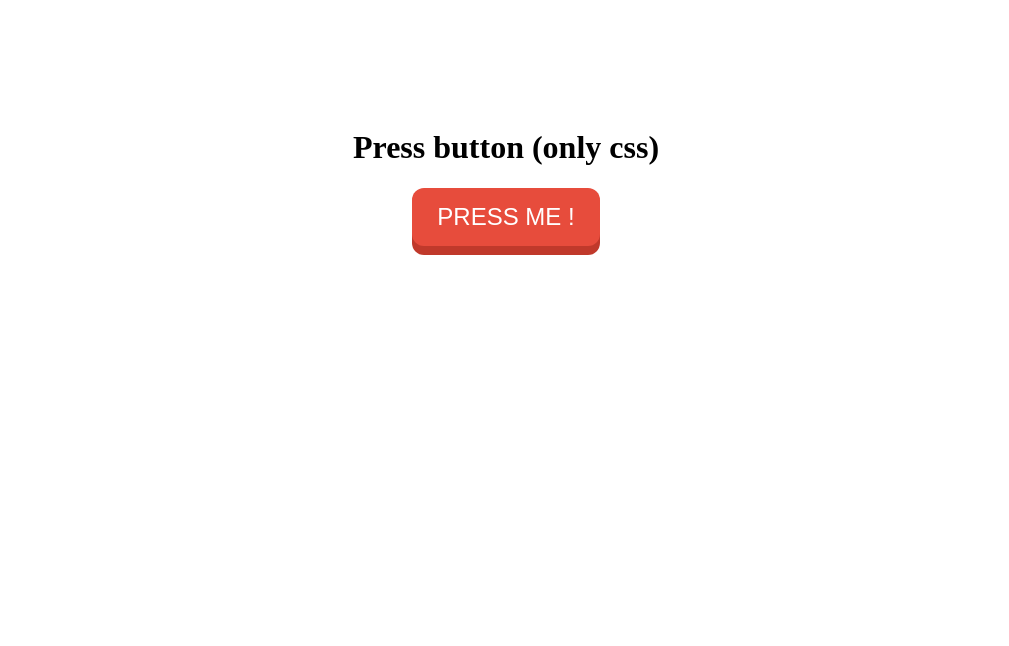
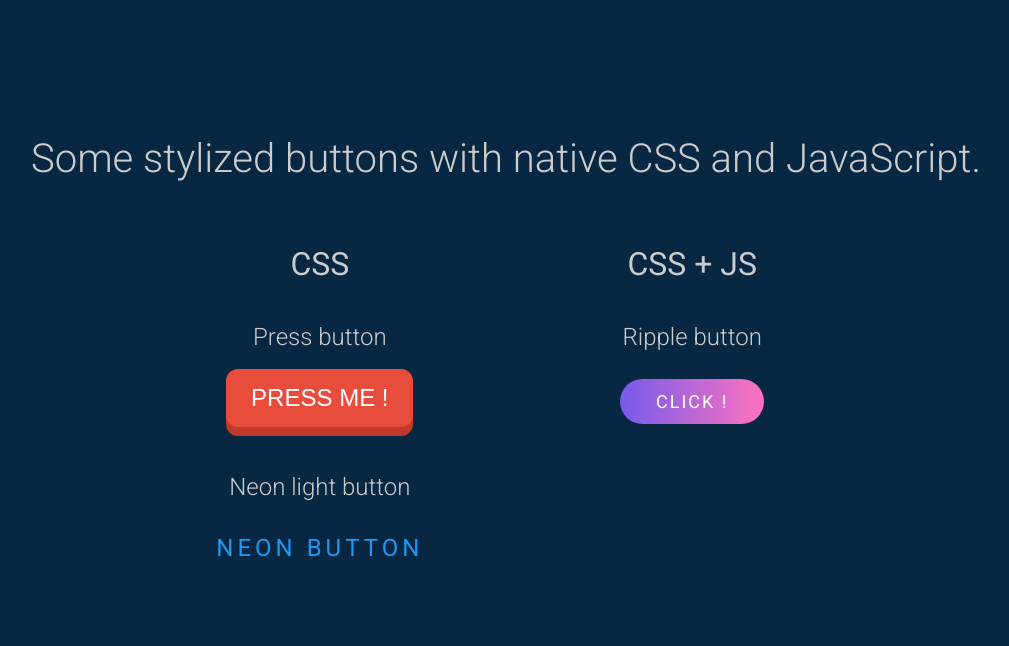
Before and after one commit to JulianCamart/css-js-buttons, a plain HTML site: page index.html in a window 1280 px wide. Shown: the whole page, without its empty margins (134-1143 px from the left). Drawn offline with Linux system fonts and the light colour scheme.

Commit message:
neon + ripple buttons

```diff
--- a/css/style.css
+++ b/css/style.css
@@ -1,23 +1,71 @@
+@import url('https://fonts.googleapis.com/css2?family=Roboto:wght@300;400&display=swap');
+
 body {
     padding: 100px;
     text-align: center;
+    background-color: #072742;
+    color: #ccc;
+    font-family: 'Roboto', sans-serif;
+}
+
+h1 {
+    font-weight: 300;
+    font-size: 2.5em;
+}
+h2 {
+    font-weight: 400;
+    font-size: 2em;
+}
+h3 {
+    font-weight: 300;
+    font-size: 1.5em;
+    margin-bottom: 18px;
+}
+
+.container {
+    display: flex;
+    flex-wrap: wrap;
+    justify-content: center;
+}
+.col {
+    width: 35%;
+    min-width: 285px;
+    margin: 10px 0 20px 0;
+}
+
+.button-container {
+    margin: 40px 0;
+    height: 110px;
 }
 
 button::-moz-focus-inner {
     border: none;
 }
-
-.press {
+button {
+    outline: none;
     padding: 15px 25px;
     font-size: 24px;
+    text-transform: uppercase;
+}
+button:hover {
+    cursor: pointer;
+}
+a {
+    user-select: none;
+    cursor: pointer;
+    text-transform: uppercase;
+}
+a:hover {
+    cursor: pointer;
+}
+
+/*Press button*/
+.press {
     border-radius: 12px;
-    text-transform: uppercase;
     color: #fff;
     background-color: #e74c3c;
     border: none;
-    cursor: pointer;
     box-shadow: 0 9px #c0392b;
-    outline: unset;
 }
 .press:hover {
     box-shadow: 0 6px #c0392b;
@@ -27,3 +75,108 @@ button::-moz-focus-inner {
     box-shadow: 0 2px #c0392b;
     transform: translateY(7px);
 }
+/* Neon Button*/
+.neon {
+    position: relative;
+    display: inline-block;
+    padding: 15px 30px;
+    color: #2196f3;
+    letter-spacing: 4px;
+    text-decoration: none;
+    font-size: 24px;
+    overflow: hidden;
+    transition: 0.2s;
+}
+.neon:hover {
+    color: #255784;
+    background: #2196f3;
+    box-shadow: 0 0 10px #2196f3, 0 0 40px, 0 0 80px #2196f3;
+    transition-delay: 1s;
+}
+.neon span {
+    position: absolute;
+    display: block;
+}
+.neon span:nth-child(1) {
+    top: 0;
+    left: -100%;
+    width: 100%;
+    height: 2px;
+    background: linear-gradient(90deg, transparent, #2196f3);
+}
+.neon:hover span:nth-child(1) {
+    left: 100%;
+    transition: 1s;
+}
+.neon span:nth-child(3) {
+    bottom: 0;
+    right: -100%;
+    width: 100%;
+    height: 2px;
+    background: linear-gradient(270deg, transparent, #2196f3);
+}
+.neon:hover span:nth-child(3) {
+    right: 100%;
+    transition: 1s;
+    transition-delay: 0.5s;
+}
+.neon span:nth-child(2) {
+    top: -100%;
+    right: 0;
+    width: 2px;
+    height: 100%;
+    background: linear-gradient(180deg, transparent, #2196f3);
+}
+.neon:hover span:nth-child(2) {
+    top: 100%;
+    transition: 1s;
+    transition-delay: 0.25s;
+}
+.neon span:nth-child(4) {
+    bottom: -100%;
+    left: 0;
+    width: 2px;
+    height: 100%;
+    background: linear-gradient(360deg, transparent, #2196f3);
+}
+.neon:hover span:nth-child(4) {
+    bottom: 100%;
+    transition: 1s;
+    transition-delay: 0.75s;
+}
+
+/* Ripple button */
+.ripple {
+    position: relative;
+    display: inline-block;
+    padding: 12px 36px;
+    margin: 10px 0;
+    color: #fff;
+    text-decoration: none;
+    text-transform: uppercase;
+    font-size: 18px;
+    letter-spacing: 2px;
+    border-radius: 40px;
+    overflow: hidden;
+    background: linear-gradient(90deg,#755bea,#ff72c0);
+}
+.ripple span {
+    position: absolute;
+    background: #fff;
+    transform: translate(-50%, -50%);
+    pointer-events: none;
+    border-radius: 50%;
+    animation: ripple 1s linear infinite;
+}
+@keyframes ripple {
+    0% {
+        width: 0px;
+        height: 0px;
+        opacity: 0.5;
+    }
+    100% {
+        width: 300px;
+        height: 300px;
+        opacity: 0;
+    }
+}
--- a/index.html
+++ b/index.html
@@ -8,9 +8,32 @@
     <title>CSS and JS buttons</title>
 </head>
 <body>
-    <div>
-        <h1>Press button (only css)</h1>
-        <button class="press">press me !</button>
+    <h1>Some stylized buttons with native CSS and JavaScript.</h1>
+    <div class="container">
+        <div class="col">
+            <h2>CSS</h2>
+            <div class="button-container">
+                <h3>Press button</h3>
+                <button class="press">press me !</button>
+            </div>
+            <div class="button-container">
+                <h3>Neon light button</h3>
+                <a class="neon">
+                    <span></span>
+                    <span></span>
+                    <span></span>
+                    <span></span>
+                    neon button
+                </a>
+            </div>
+        </div>
+        <div class="col">
+            <h2>CSS + JS</h2>
+            <div class="button-container">
+                <h3>Ripple button</h3>
+                <a class="ripple">click !</a>
+            </div>
+        </div>
     </div>
 </body>
 </html>
--- a/js/index.js
+++ b/js/index.js
@@ -0,0 +1,19 @@
+const app = {
+    init: function () {
+        const rippleBtn = document.querySelector('.ripple');
+        rippleBtn.addEventListener('click', app.ripple);
+    },
+    ripple: function (e) {
+        let x = e.clientX - e.target.offsetLeft;
+        let y = e.clientY - e.target.offsetTop;
+
+        let ripples = document.createElement('span');
+        ripples.style.left = x+'px';
+        ripples.style.top = y+'px';
+        this.appendChild(ripples);
+        setTimeout(() => {
+            ripples.remove()
+        },1000);
+    }
+}
+document.addEventListener('DOMContentLoaded', app.init);
```
